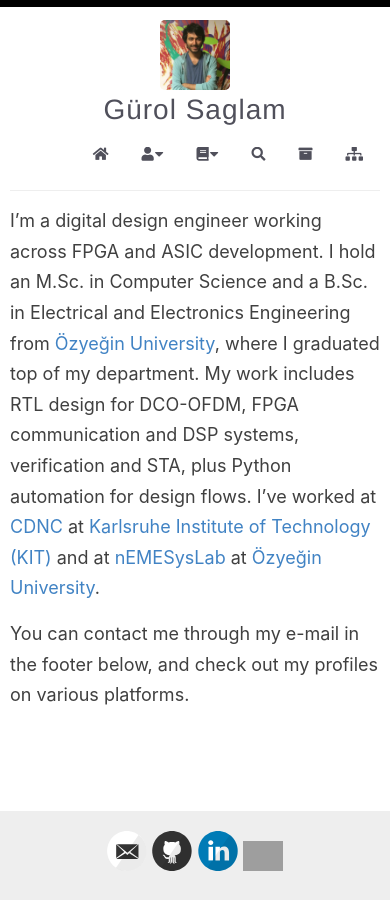
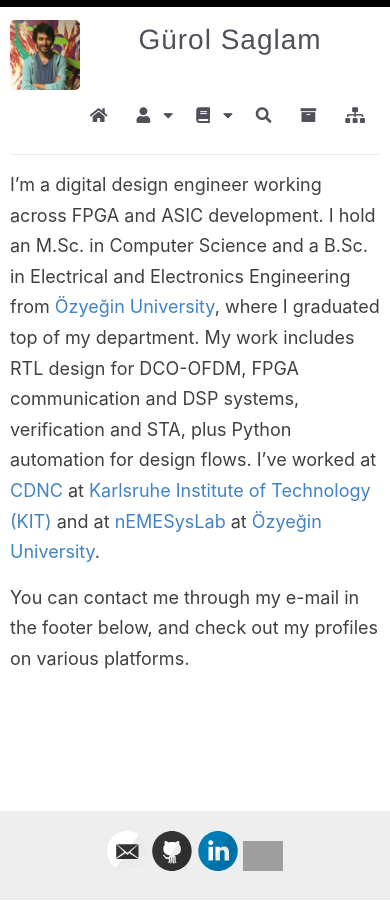
Before and after one commit to gurolsaglam/gurolsaglam.github.io, a Jekyll site: the page built from index.md, in a window 390 px wide. Built offline with Jekyll 4.4.1, drawn with Linux system fonts in a browser that asks for light colours; grey boxes are pictures that could not be loaded.

Commit message:
Masthead visual changes/fixes & temporary future pages added

```diff
--- a/_layouts/default.html
+++ b/_layouts/default.html
@@ -18,8 +18,7 @@
   <body>
     <div id="bar"></div>
     <div class="wrapper-container">
-      <div class="wrapper-masthead">
-        <div class="container">
+      <div class="wrapper-masthead container">
         <header class="masthead clearfix">
           <a href="{{ site.baseurl }}/" class="site-avatar"><img src="{{ site.baseurl }}{{ site.avatar }}" alt="{{ site.title }}" /></a>
 
@@ -28,8 +27,8 @@
             <p class="site-description">{{ site.description }}</p>
           </div>
 
+          <!--The navigator was edited using code from the user taherbs on github: https://github.com/taherbs/taherbs.github.io-->
           <nav class="greedy-nav">
-			  <!--The navigator was edited using code from the user taherbs on github: https://github.com/taherbs/taherbs.github.io-->
             <ul class="visible-links">
               {%- for link in site.data.navigation.main -%}
                 {% assign class = nil %}
@@ -37,13 +36,13 @@
                   {% assign class = 'active' %}
                 {% endif %}
                 {% if link.sublinks %}
-                    <li class="dropdown">
+                  <li class="masthead-dropdown">
                     {% if link.icon %}
-                        <a class="dropdown-toggle" data-show="hover" role="button" aria-haspopup="true" aria-expanded="false"><i class="{{ link.icon }}"></i>    <span>{{ link.title }}</span>    <i class="fa fa-caret-down fa-sm" aria-hidden="true"></i></a>
+                      <a class="masthead-dropdown-toggle" data-show="hover" role="button" aria-haspopup="true" aria-expanded="false"><i class="{{ link.icon }}"></i><span>{{ link.title }}</span><i class="fa fa-caret-down fa-sm" aria-hidden="true"></i></a>
                     {% else %}
-                        <a class="dropdown-toggle" data-show="hover" role="button" aria-haspopup="true" aria-expanded="false"><span>{{ link.title }}</span>    <i class="fa fa-caret-down fa-sm" aria-hidden="true"></i></a>
+                      <a class="masthead-dropdown-toggle" data-show="hover" role="button" aria-haspopup="true" aria-expanded="false"><span>{{ link.title }}</span><i class="fa fa-caret-down fa-sm" aria-hidden="true"></i></a>
                     {% endif %}
-					  <ul class="dropdown-content">
+                    <ul class="masthead-dropdown-content">
                       {% for sublink in link.sublinks %}
                         <li>
                           <a href="{{ site.baseurl }}{{ sublink.url }}">    {{ sublink.title }}</a>
@@ -52,11 +51,11 @@
                     </ul>
                   </li>
                 {% else %}
-                    <li class="masthead__menu-item">
+                  <li class="masthead-item">
                     {% if link.icon %}
-					    <a href="{{ site.baseurl }}{{ link.url }}"><i class="{{ link.icon }}"></i>    <span>{{ link.title }}</span></a>
+                      <a class="masthead-item-link" href="{{ site.baseurl }}{{ link.url }}"><i class="{{ link.icon }}"></i><span>{{ link.title }}</span></a>
                     {% else %}
-					    <a href="{{ site.baseurl }}{{ link.url }}"><span>{{ link.title }}</span></a>
+                      <a class="masthead-item-link" href="{{ site.baseurl }}{{ link.url }}"><span>{{ link.title }}</span></a>
                     {% endif %}
                   </li>
                 {% endif %}
@@ -65,20 +64,15 @@
           </nav>
         </header>
       </div>
+
+      <div class="wrapper-main container">
+        {{ content }}
       </div>
 
-      <div class="wrapper-main">
-        <div id="main" role="main" class="container">
-          {{ content }}
-        </div>
-      </div>
-
-      <div class="wrapper-footer">
-        <div class="container">
+      <div class="wrapper-footer container">
         <footer class="footer">
           {% include svg-icons.html %}
         </footer>
-        </div>
       </div>
     </div>
 
--- a/_sass/_masthead.scss
+++ b/_sass/_masthead.scss
@@ -23,7 +23,7 @@ wrapper-masthead {
   margin-right: 15px;
 
   @include mobile {
-    float: none;
+    /*float: none;*/
     display: block;
     margin: 0 auto;
   }
@@ -73,15 +73,15 @@ wrapper-masthead {
 
 nav {
   float: right;
-  margin-top: 23px; // @TODO: Vertically middle align
+  margin-top: 0.5rem; // @TODO: Vertically middle align
   font-family: $helveticaNeue;
   font-size: 18px;
 
   @include mobile {
-    float: none;
-    margin-top: 9px;
+    /*float: none;*/
+    /*margin-top: 9px;*/
     display: block;
-    font-size: 16px;
+    /*font-size: 16px;*/
   }
 
   a {
--- a/_sass/_navigation.scss
+++ b/_sass/_navigation.scss
@@ -173,16 +173,19 @@
     -webkit-box-flex: 1;
     -ms-flex: 1;
     flex: 1;
-    overflow: hidden;
+    overflow: visible;
 
     li {
       -webkit-box-flex: 0;
       -ms-flex: none;
       flex: none;
+      height: $nav-height; /* default height to fix all masthead items */
     }
 
     a {
       position: relative;
+      align-items: center;
+      height: $nav-height; /* default height to fix all masthead items */
 
       &:before {
         content: "";
@@ -205,29 +208,43 @@
       }
     }
 
-    .dropdown {
+    i {
+      margin-right: 6px; /* space after icon */
+    }
+
+    .fa-caret-down {
+      margin-right: 0; /* no space after icon */
+      margin-left: 6px; /* space before icon */
+    }
+
+    .masthead-dropdown {
       float: left;
       width: auto;
+      position: relative;
+      display: inline-block;
     }
 
-    .dropdown-content {
+    .masthead-dropdown-content {
       display: none;
       position: absolute;
+      right: 16px;
       background-color: darken($white, 3%);
-      min-width: 160px;
+      min-width: calc(100% - 2rem); /* 2rem=32px from greedy-nav.a.margin being set to 1rem */
       box-shadow: $box-shadow;
       z-index: 1;
     }
 
-    .dropdown-content a {
+    .masthead-dropdown-content a {
       padding: 4px 8px;
+	  margin-left: 8px;
+	  margin-right: 8px;
     }
 
-    .dropdown:hover .dropdown-content {
+    .masthead-dropdown:hover .masthead-dropdown-content {
       display: block;
     }
 
-    .dropdown-content a:not(:last-child){
+    .masthead-dropdown-content a:not(:last-child){
       border-bottom: none;
     }
   }
--- a/_sass/_variables.scss
+++ b/_sass/_variables.scss
@@ -41,6 +41,7 @@ $border-radius: 4px !default;
 $box-shadow: 0 1px 1px rgba(0, 0, 0, 0.125) !default;
 $type-size-5: 1em !default; // ~16px
 $type-size-6: 0.75em !default; // ~12px
+$page-max-width: 1280px; /*740px;*/
 
 // Mobile breakpoints
 @mixin mobile {
@@ -48,3 +49,39 @@ $type-size-6: 0.75em !default; // ~12px
     @content;
   }
 }
+
+// Smaller screen breakpoints
+@mixin masthead_some_icons {
+  @media screen and (max-width: 836.39px) {
+    @content;
+  }
+}
+
+// Smaller screen breakpoints
+@mixin masthead_only_icons {
+  @media screen and (max-width: 605.25px) {
+    @content;
+  }
+}
+
+// Smaller screen breakpoints
+@mixin masthead_less_margin {
+  @media screen and (max-width: 407.25px) {
+    @content;
+  }
+}
+
+
+// Smallest screen breakpoints
+@mixin masthead_wrapped {
+  @media screen and (max-width: 324.16px) {
+    @content;
+  }
+}
+
+// Masthead dropdown alignment breakpoint
+@mixin masthead_dropdown_align_left {
+  @media screen and (max-width: 378.85px) {
+    @content;
+  }
+}
--- a/assets/style.scss
+++ b/assets/style.scss
@@ -74,13 +74,9 @@
 
 .container {
   margin: 0 auto;
-  max-width: 1280px; /*740px;*/
+  max-width: $page-max-width;
   padding: 0 10px;
   width: 100%;
-
-  .site-nav {
-    margin-left: 0;
-  }
 
   ul {
     margin: 0;
@@ -835,60 +831,126 @@ Modules - reusable parts of our design
   }
 }
 
-//hide text in masthead (except dropdown) if smaller screen, 835px for current masthead
-@media (max-width: 835px) {
-    .greedy-nav .masthead__menu-item a {
+//hide text in masthead (except dropdown) if smaller screen
+@include masthead_some_icons {
+  .greedy-nav .visible-links .masthead-item .masthead-item-link {
     display: flex; /* Align icon and text */
-        align-items: center; /* Center items vertically */
   }
 
-    .greedy-nav .masthead__menu-item a i {
+  .greedy-nav .visible-links .masthead-item .masthead-item-link i {
+    display: inline; /* Show the icon */
+    margin-left: 6px; /* space before icon */
+  }
+
+  .greedy-nav .visible-links .masthead-item .masthead-item-link span {
+    display: none; /* Hide the text */
+  }
+
+  .greedy-nav .visible-links .masthead-dropdown .masthead-dropdown-toggle {
+    display: flex; /* Align icon and text */
+  }
+
+  .greedy-nav .visible-links .masthead-dropdown .masthead-dropdown-toggle i {
     display: inline; /* Show the icon */
   }
 
-    .greedy-nav .masthead__menu-item a span {
-        display: none; /* Hide the text */
-    }
-
-    .greedy-nav .dropdown a {
-        display: flex; /* Align icon and text */
-        align-items: center; /* Center items vertically */
-    }
-
-    .greedy-nav .dropdown a i {
-        display: inline; /* Show the icon */
-    }
-
-    .greedy-nav .dropdown a span {
+  .greedy-nav .visible-links .masthead-dropdown .masthead-dropdown-toggle span {
     display: inline; /* Hide the text */
   }
 }
 
-//hide text in masthead if smaller screen, 522px for current masthead
-@media (max-width: 522px) {
-    .greedy-nav .masthead__menu-item a {
+//hide text in masthead if smaller screen
+@include masthead_only_icons {
+  .greedy-nav .visible-links .masthead-item .masthead-item-link {
     display: flex; /* Align icon and text */
-        align-items: center; /* Center items vertically */
   }
 
-    .greedy-nav .masthead__menu-item a i {
+  .greedy-nav .visible-links .masthead-item .masthead-item-link i {
     display: inline; /* Show the icon */
+    margin-left: 6px; /* space before icon */
   }
 
-    .greedy-nav .masthead__menu-item a span {
+  .greedy-nav .visible-links .masthead-item .masthead-item-link span {
     display: none; /* Hide the text */
   }
 
-    .greedy-nav .dropdown a {
+  .greedy-nav .visible-links .masthead-dropdown .masthead-dropdown-toggle {
     display: flex; /* Align icon and text */
-        align-items: center; /* Center items vertically */
   }
 
-    .greedy-nav .dropdown a i {
+  .greedy-nav .visible-links .masthead-dropdown .masthead-dropdown-toggle i {
     display: inline; /* Show the icon */
+    margin-left: 6px; /* space before icon */
   }
 
-    .greedy-nav .dropdown a span {
+  .greedy-nav .visible-links .masthead-dropdown .masthead-dropdown-toggle span {
     display: none; /* Hide the text */
   }
+
+  .greedy-nav .visible-links .masthead-dropdown-content {
+    min-width: max-content; /* to fix the text */
   }
+}
+
+//hide text in masthead if smaller screen, and less margins
+@include masthead_less_margin {
+  .greedy-nav .visible-links .masthead-item .masthead-item-link {
+    display: flex; /* Align icon and text */
+    margin: 0 0.5rem;
+  }
+
+  .greedy-nav .visible-links .masthead-item .masthead-item-link i {
+    display: inline; /* Show the icon */
+    margin-left: 6px; /* space before icon */
+  }
+
+  .greedy-nav .visible-links .masthead-item .masthead-item-link span {
+    display: none; /* Hide the text */
+  }
+
+  .greedy-nav .visible-links .masthead-dropdown .masthead-dropdown-toggle {
+    display: flex; /* Align icon and text */
+    margin: 0 0.5rem;
+  }
+
+  .greedy-nav .visible-links .masthead-dropdown .masthead-dropdown-toggle i {
+    display: inline; /* Show the icon */
+    margin-left: 6px; /* space before icon */
+  }
+
+  .greedy-nav .visible-links .masthead-dropdown .masthead-dropdown-toggle span {
+    display: none; /* Hide the text */
+  }
+
+  .greedy-nav .visible-links .masthead-dropdown-content {
+    min-width: max-content; /* to fix the text */
+    right: 8px;
+  }
+}
+
+//wrap masthead in the case of the smallest screens
+@include masthead_wrapped {
+  .greedy-nav {
+    flex-wrap: wrap;
+    justify-content: center;
+  }
+
+  .greedy-nav .visible-links {
+    width: 100%;
+    justify-content: space-around;
+    display: contents;
+  }
+
+  .greedy-nav li {
+    flex: 1 1 auto;
+    text-align: center;
+  }
+}
+
+//wrap masthead in the case of the smallest screens
+@include masthead_dropdown_align_left {
+  .greedy-nav .visible-links .masthead-dropdown-content {
+    left: 8px;
+    right: 0px;
+  }
+}
```
Also changed, not shown: _data/navigation.yml (+16 -2 lines), _pages/extracurricular.md (added, +9 -0 lines), _pages/personal.md (added, +9 -0 lines), _pages/projects.md (added, +9 -0 lines), _pages/publications.md (added, +9 -0 lines), _pages/teaching.md (added, +9 -0 lines), _pages/theses.md (added, +9 -0 lines), _pages/work.md (added, +9 -0 lines). Lines whose indentation alone changed are shown as unchanged.
